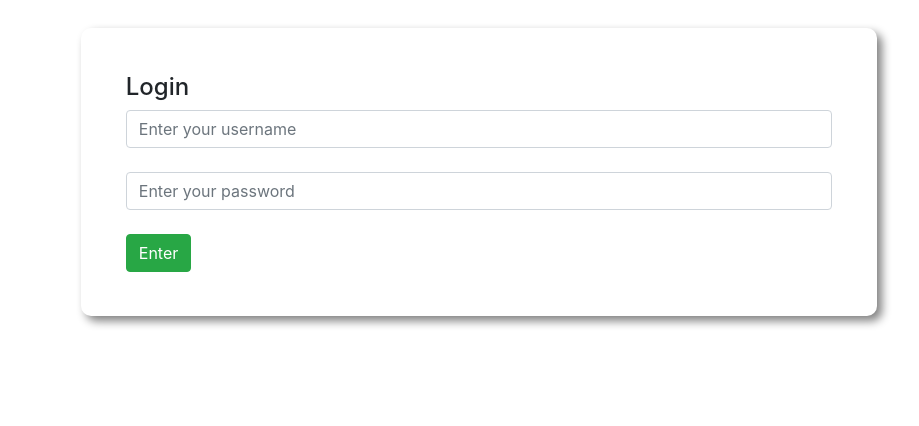
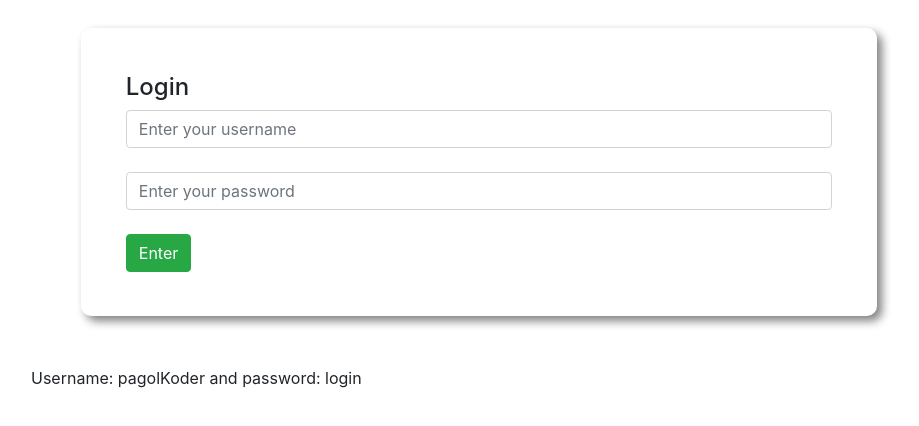
Before and after one commit to h-sifat/Bank, a plain HTML site: page index.html in a window 1280 px wide. Shown: the part 262-688 px from the top of the page, without its empty margins (161-1080 px from the left). Drawn offline with nearby package versions, Linux system fonts and the light colour scheme.

Commit message:
Update index.html

```diff
--- a/index.html
+++ b/index.html
@@ -16,6 +16,7 @@
     <input type="password" placeholder="Enter your password" class="form-control" id="password"><br>
     <button id="login" class="btn btn-success">Enter</button>
   </div>
+  <p>Username: pagolKoder and password: login </p>
 </section>
 
 <section id="second">
```
